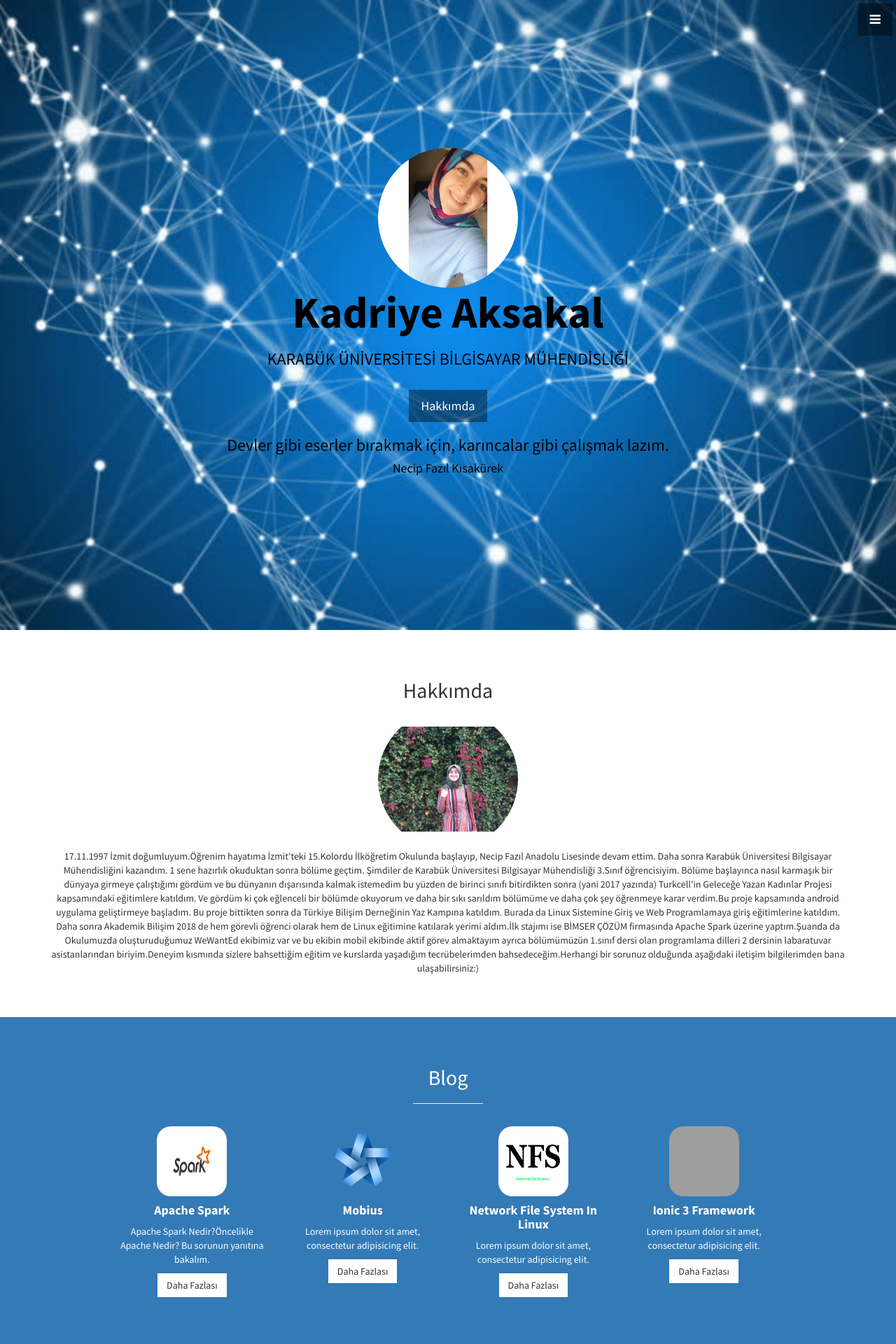
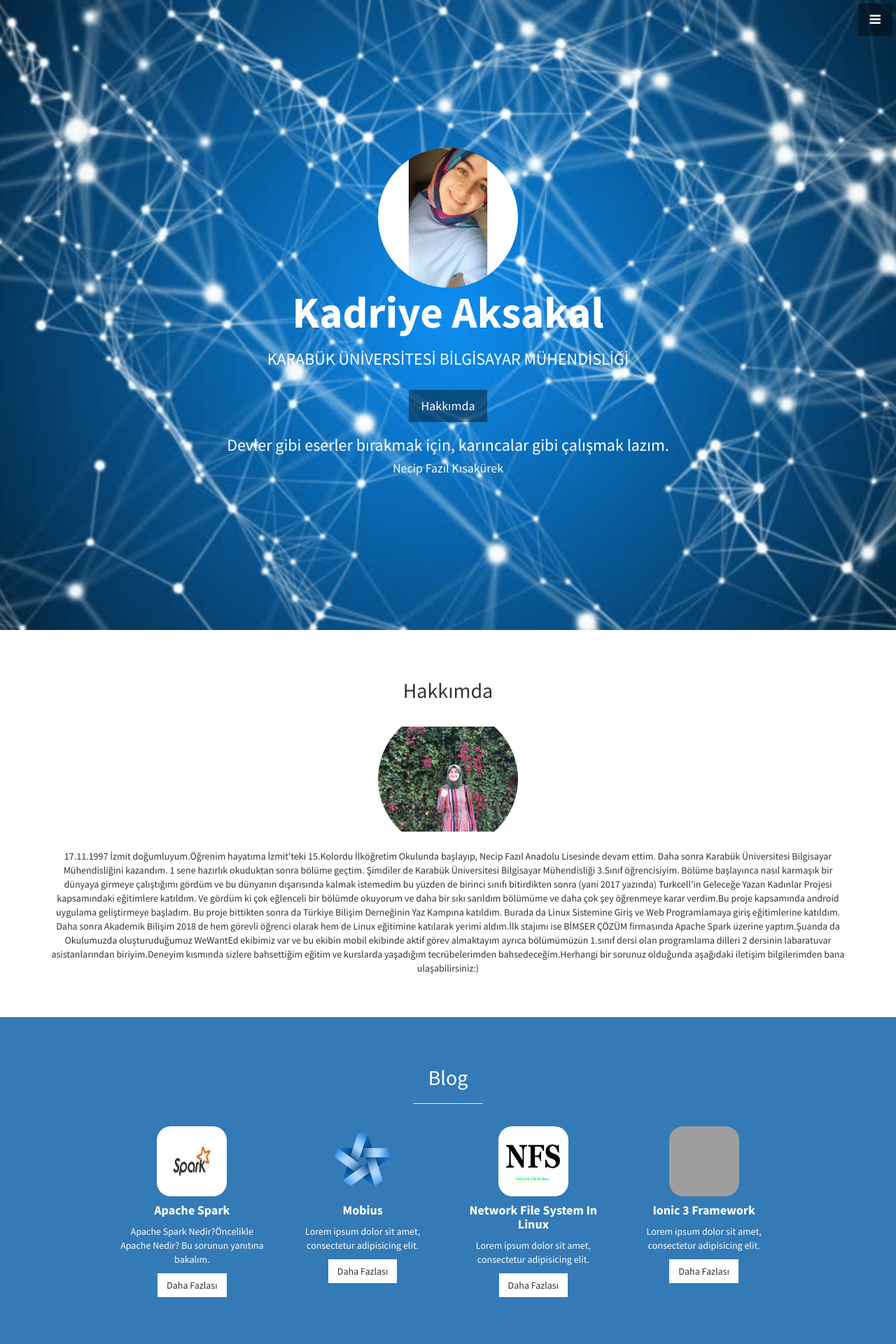
Before and after one commit to KadriyeAksakal/KadriyeAksakal.github.io, a Jekyll site: the page built from index.html, in a window 1280 px wide. Shown: the top 1920 px of the page at 70% size. Built offline with Jekyll 4.4.1, drawn with Linux system fonts in a browser that asks for light colours; grey boxes are pictures that could not be loaded.

Commit message:
Update stylish-portfolio.css

```diff
--- a/css/stylish-portfolio.css
+++ b/css/stylish-portfolio.css
@@ -20,7 +20,7 @@ body {
     display: table-cell;
     text-align: center;
     vertical-align: middle;
-    color: #000;
+    color: #fff;
 
 }
 blog{
```
